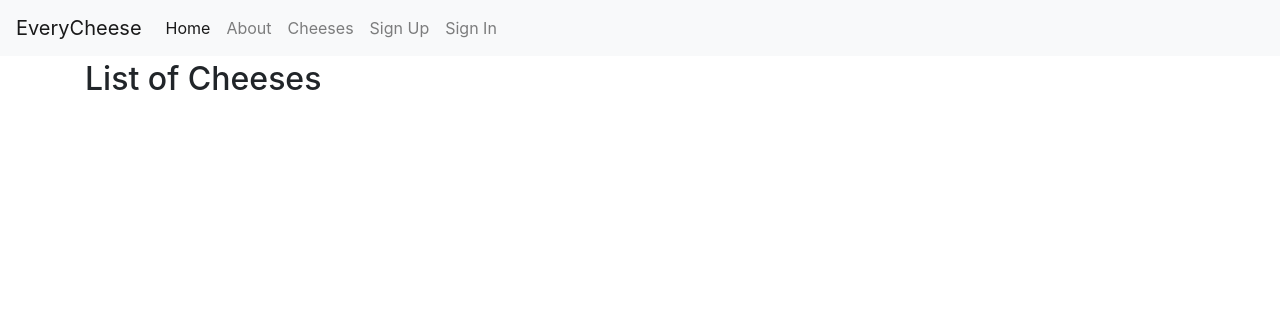
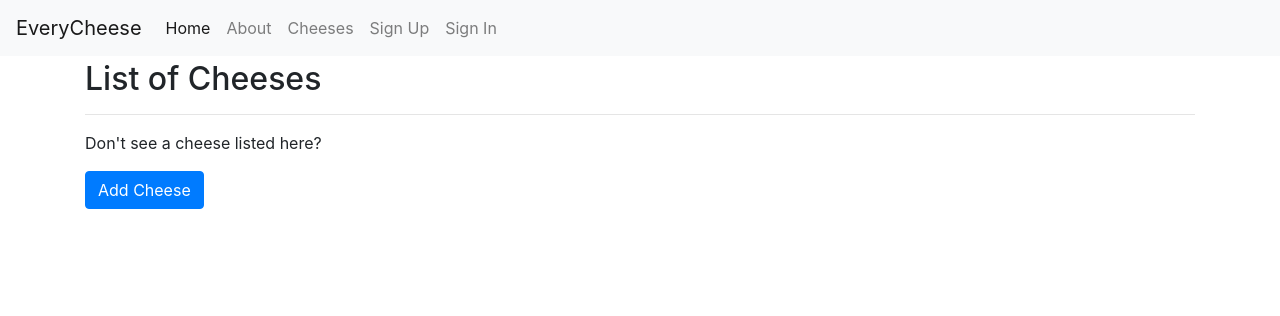
Before and after one commit to aheilemann/everycheese, a Django app: template everycheese/templates/cheeses/cheese_list.html in a window 1280 px wide. Shown: the top 316 px of the page. Run offline with Django 3.2, Linux system fonts and the light colour scheme; the template is opened without the code that fills it, so the values that code supplies are empty; some libraries are stand-ins or nearby versions.

Commit message:
First pass at working Add Cheese form

```diff
--- a/everycheese/cheeses/urls.py
+++ b/everycheese/cheeses/urls.py
@@ -10,6 +10,11 @@ urlpatterns = [
     ),
     # path(route='',view=views.CheeseListView.as_view(),name='list')
     path(
+        route='add/',
+        view=views.CheeseCreateView.as_view(),
+        name='add'
+    ),
+    path(
         route='<slug:slug>/',
         view=views.CheeseDetailView.as_view(),
         name='detail'
--- a/everycheese/templates/cheeses/cheese_list.html
+++ b/everycheese/templates/cheeses/cheese_list.html
@@ -10,4 +10,12 @@
       <li><a href="{% url 'cheeses:detail' cheese.slug %}">{{ cheese.name }}</a></li>
     {% endfor %}
 </ul>
+<hr/>
+<p>Don't see a cheese listed here?</p>
+<p>
+  <a class="btn btn-primary"
+     href="{% url 'cheeses:add' %}" role="button">
+    Add Cheese
+  </a>
+</p>
 {% endblock content %}
```
Also changed, not shown: everycheese/cheeses/models.py (+9 -2 lines), everycheese/cheeses/views.py (+11 -1 lines), everycheese/templates/cheeses/cheese_form.html (added, +13 -0 lines).
